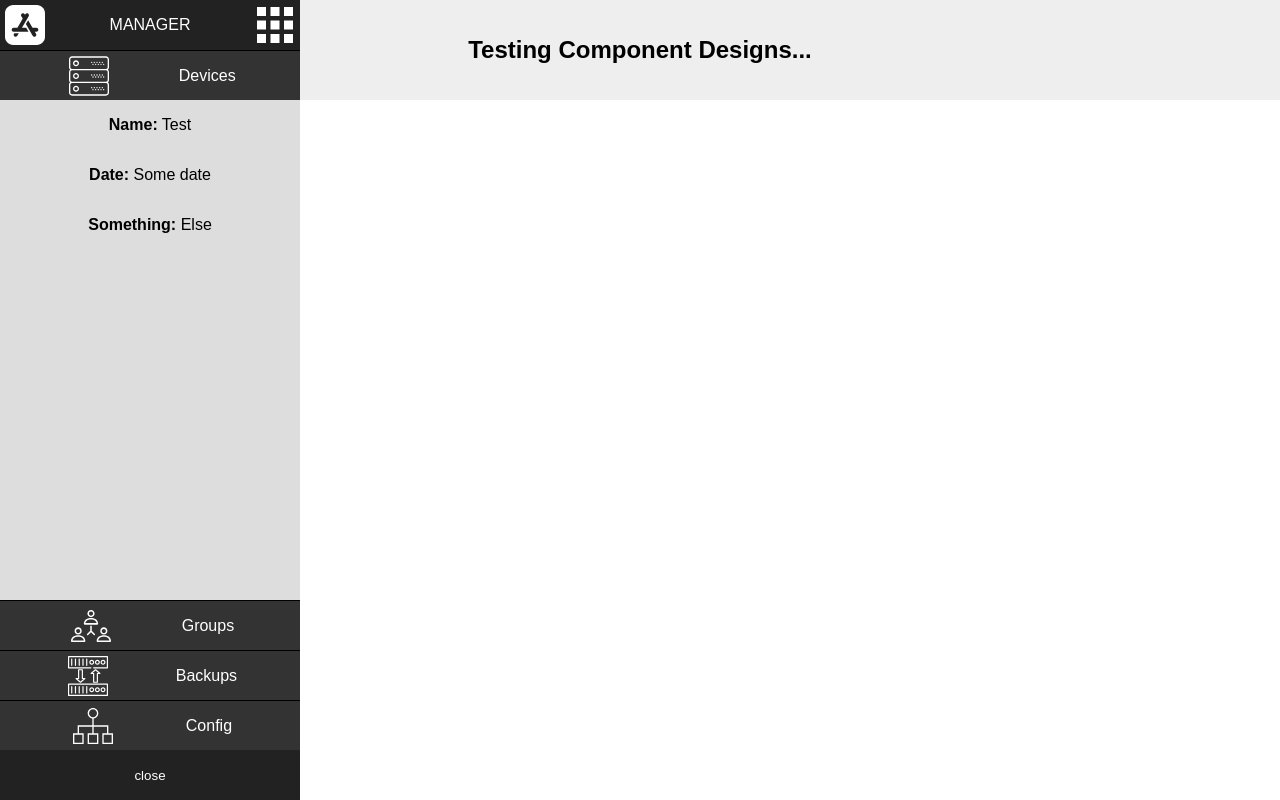
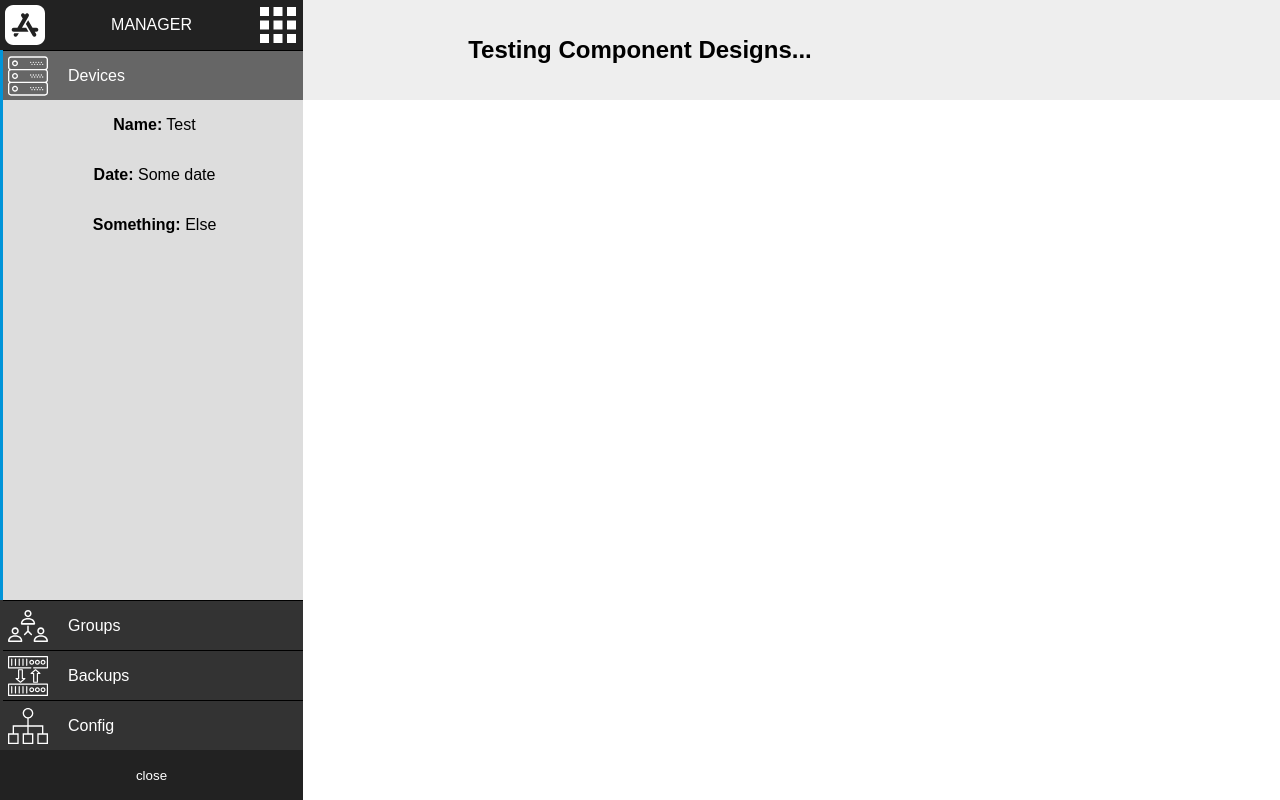
Before and after one commit to AndyTuttle12/ux_sandbox, a React (Create React App) app: page / in a window 1280 px wide. Built offline with nearby package versions, Linux system fonts and the light colour scheme.

Commit message:
Added selection improvements and better code style.

```diff
--- a/src/components/Accordian/AccordionSection/index.jsx
+++ b/src/components/Accordian/AccordionSection/index.jsx
@@ -23,10 +23,10 @@ export default class AccordionSection extends Component {
     } = this;
 
     return (
-      <div className={`accordian-section-root ${isOpen && !disabled && 'open'}`}>
-        <div onClick={onClick} className='accordian-section-header'>
+      <div className={`accordian-section-root ${isOpen && 'active'} ${isOpen && !disabled && 'open'}`}>
+        <div onClick={onClick} className={`accordian-section-header ${isOpen && 'active'}`}>
           <img className='accordian-section-icon' src={icon} alt='' />
-          {!disabled && label}
+          {!disabled && (<span className='accordian-section-label'>{label}</span>)}
         </div>
         {isOpen && !disabled && (
           <div className='accordian-section-body'>
--- a/src/components/Accordian/AccordionSection/style.css
+++ b/src/components/Accordian/AccordionSection/style.css
@@ -3,6 +3,11 @@
   background-color: #555;
   color: #fff;
   transition: all .3s;
+  border-left: 3px solid #333;
+}
+
+.accordian-section-root.active {
+  border-left: 3px solid #0094d9;
 }
 
 .accordian-section-root.open {
@@ -18,17 +23,25 @@
   cursor: pointer;
   display: flex;
   align-items: center;
-  justify-content: space-evenly;
+  justify-content: flex-start;
   padding: 0px;
   background-color: #333;
   color: #fff;
   border-top: 1px solid #000;
 }
 
+.accordian-section-header.active {
+  background-color: #666;
+}
+
 .accordian-section-icon {
   width: 40px;
   height: 40px;
   margin: 5px;
+}
+
+.accordian-section-label {
+  padding-left: 15px;
 }
 
 .accordian-section-body {
--- a/src/components/Accordian/index.jsx
+++ b/src/components/Accordian/index.jsx
@@ -33,7 +33,6 @@ export default class Accordion extends Component {
 
     const isOpen = !!openSections[label];
 
-    if (!disabled) {
     if (allowMultipleOpen) {
       this.setState({
         openSections: {
@@ -47,7 +46,6 @@ export default class Accordion extends Component {
           [label]: !isOpen
         }
       });
-      }
     }
   };
 
```
Also changed, not shown: src/components/NavPanel/index.jsx (indentation only). Lines whose indentation alone changed are shown as unchanged.
